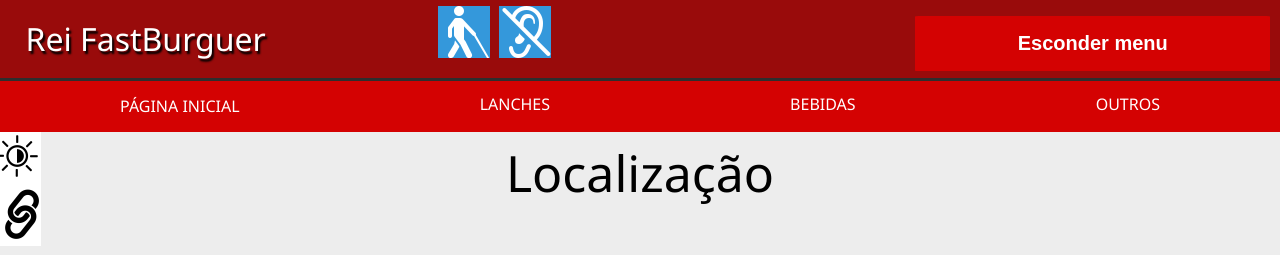
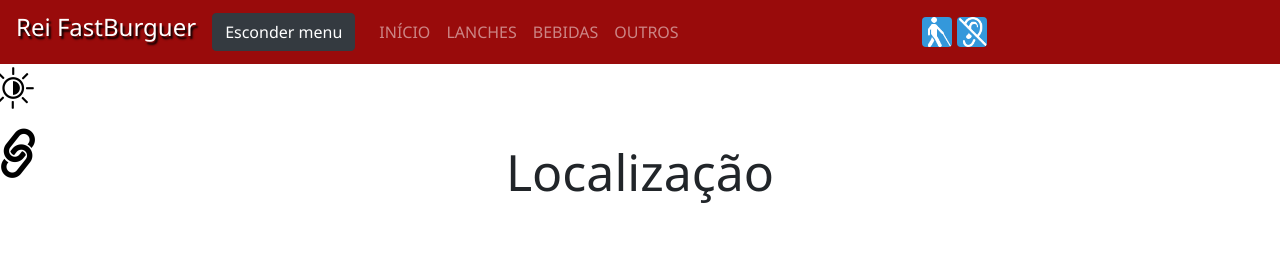
Before and after one commit to LuanGuilherme/PJI, a PHP site: page / in a window 1280 px wide. Shown: the top 255 px of the page. Run offline with PHP 8.4, Linux system fonts and the light colour scheme; some libraries are stand-ins or nearby versions.

Commit message:
testes de menu

```diff
--- a/estilo.css
+++ b/estilo.css
@@ -46,21 +46,9 @@ table {
 }
 
 /* Menu */
-.nome{
-    background-color: #990b0b;
-    color: white;
-    font-size: 200%;
-    padding: 0.5% 0 0.5% 2%;
+.nome h4 {
+    margin: auto 0 !important;
     text-shadow: black 2px 3px 2px;
-    border-bottom-style: solid;
-    border-width: 3px;
-    border-color: #2e2e2e;
-    display: grid;
-    grid-template-columns: repeat(4, auto);
-}
-
-.nome h1 {
-    margin: auto 0 !important;
 }
 
 .menu ul {
--- a/home.php
+++ b/home.php
@@ -3,7 +3,7 @@ Podemos usar o atributo 'tabindex' para determinar a ordem dos tabs
 Talvez precise fazer o SCR27
 G134 Validar html
 -->
-<h1 class="titulo" tabindex="8">Localização</h1>
+<h1 class="titulo mt-5" tabindex="8">Localização</h1>
 <div class="main">
 
     <section class="endereco" role="main" aria-label="Mapa" tabindex="9">
--- a/js.js
+++ b/js.js
@@ -1,5 +1,5 @@
 function esconde(menu) {
-    var n = document.getElementById("menu")
+    var n = document.getElementsByClassName('menus')
     //n.style.display =  (n.style.display != 'none' ? 'none' : '' );
     if (n.style.display != 'none') {
         n.style.display = 'none'
--- a/menu.php
+++ b/menu.php
@@ -7,8 +7,15 @@
 	<link href="https://fonts.googleapis.com/css?family=Noto+Sans&display=swap" rel="stylesheet">
     <meta name="viewport" content="width=device-width, initial-scale=1.0">
     <script src="js.js"></script>
+
+    <link rel="stylesheet" href="https://stackpath.bootstrapcdn.com/bootstrap/4.5.2/css/bootstrap.min.css" integrity="sha384-JcKb8q3iqJ61gNV9KGb8thSsNjpSL0n8PARn9HuZOnIxN0hoP+VmmDGMN5t9UJ0Z" crossorigin="anonymous">
+    <script src="https://stackpath.bootstrapcdn.com/bootstrap/4.5.2/js/bootstrap.min.js" integrity="sha384-B4gt1jrGC7Jh4AgTPSdUtOBvfO8shuf57BaghqFfPlYxofvL8/KUEfYiJOMMV+rV" crossorigin="anonymous"></script>
+
+    <script src="https://code.jquery.com/jquery-3.5.1.slim.min.js" integrity="sha384-DfXdz2htPH0lsSSs5nCTpuj/zy4C+OGpamoFVy38MVBnE+IbbVYUew+OrCXaRkfj" crossorigin="anonymous"></script>
+    <script src="https://cdn.jsdelivr.net/npm/popper.js@1.16.1/dist/umd/popper.min.js" integrity="sha384-9/reFTGAW83EW2RDu2S0VKaIzap3H66lZH81PoYlFhbGU+6BZp6G7niu735Sk7lN" crossorigin="anonymous"></script>
 </head>
 <body>
+    <!--
     <div class="nome">
         <h1>Rei FastBurguer</h1>
         <div>
@@ -16,15 +23,38 @@
             <img src="img/icon-surdo.png" alt="Ícone de acessibilidade para surdos">
         </div>
         <p> </p>
-    <input class="botao" type="submit" value="Esconder menu" onclick="esconde('Menu');" tabindex="1" aria-label="Esconder ou mostrar o menu" id="esconde_menu"> <!-- ARIA1 -->
+        <input class="botao" type="submit" value="Esconder menu" onclick="esconde('Menu');" tabindex="1" aria-label="Esconder ou mostrar o menu" id="esconde_menu">
     </div>
-<nav class="menu" id="menu" role="listbox" aria-label="Menu">
+    -->
+    <nav class="navbar navbar-dark navbar-expand-lg nome" style="background-color: #990b0b;">
+        <div class="row col-md-9">
+            <a class="navbar-brand " href="?page=home" tabindex="1">
+                <h4 class="mx-3">Rei FastBurguer</h4>
+            </a>
 
-    <ul class="ul">
-        <a href="?page=home" tabindex="2"><li>PÁGINA INICIAL</li></a>
-        <a href="?page=lanches" tabindex="3"><li>LANCHES</li></a>
-        <a href="?page=bebidas" tabindex="4"><li>BEBIDAS</li></a>
-        <a href="?page=outros" tabindex="5"><li>OUTROS</li></a>
+            <a class="navbar-brand" href="#">
+                <input class="btn btn-dark" type="button" value="Esconder menu" onclick="esconde('Menu');" tabindex="2" aria-label="Esconder ou mostrar o menu" id="esconde_menu"> <!-- ARIA1 -->
+            </a>
+
+            <div class="collapse navbar-collapse" id="navbarSupportedContent">
+                <ul class="navbar-nav">
+                    <li class="nav-item menus">
+                        <a class="nav-link" tabindex="3" href="?page=home">INÍCIO</a>
+                    </li>
+                    <li class="nav-item menus">
+                        <a class="nav-link" tabindex="4" href="?page=lanches">LANCHES</a>
+                    </li>
+                    <li class="nav-item menus">
+                        <a class="nav-link" tabindex="5" href="?page=bebidas">BEBIDAS</a>
+                    </li>
+                    <li class="nav-item menus">
+                        <a class="nav-link" tabindex="6" href="?page=outros">OUTROS</a>
+                    </li>
                 </ul>
-
+            </div>
+        </div>
+        <a class="navbar-brand">
+            <img src="img/icon-cego.png"  alt="Ícone de acessibilidade para deficientes visuais" width="30" height="30" class="d-inline-block align-top rounded" loading="lazy">
+            <img src="img/icon-surdo.png" alt="Ícone de acessibilidade para surdos"              width="30" height="30" class="d-inline-block align-top rounded" loading="lazy">
+        </a>
     </nav>
```
Lines whose indentation alone changed are shown as unchanged.
